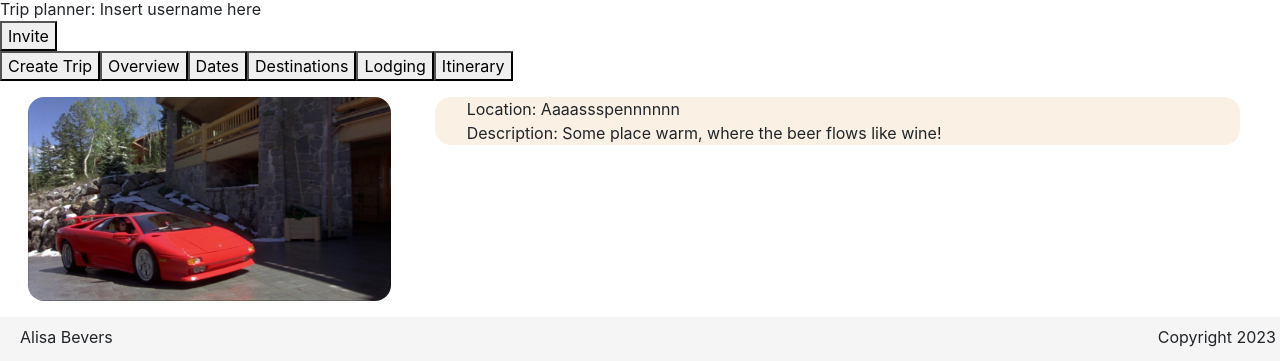
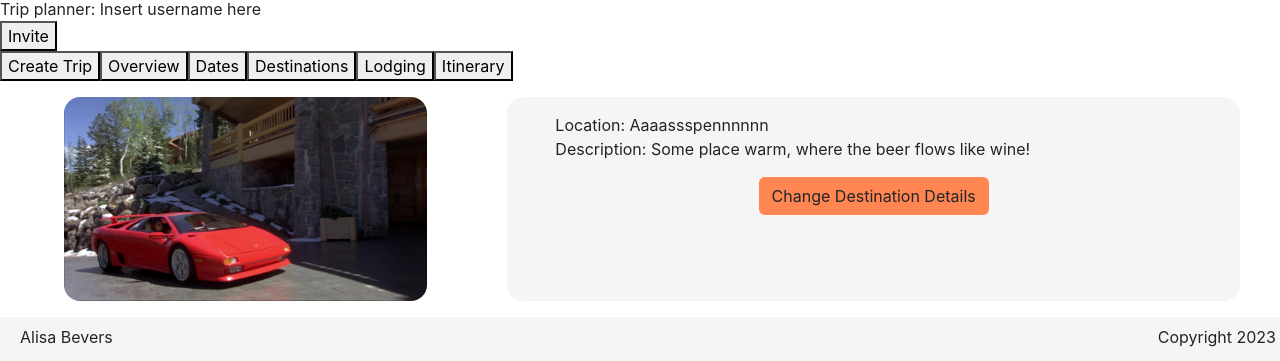
Before and after one commit to Juebele/Travel_App, a React (Create React App) app in the folder client/: page /your-trip in a window 1280 px wide. Both pictures are taken after a click on the button "Destinations". Shown: the part 1065-1426 px from the top of the page. Built offline with nearby package versions, Linux system fonts and the light colour scheme.

Commit message:
done with this feature for now

```diff
--- a/client/src/App.css
+++ b/client/src/App.css
@@ -71,12 +71,17 @@
 }
 
 #destinations-info {
+    margin: 1em;
     padding: 1em;
 }
 
-#destinations-info ul {
-    background-color: var(--color2);
+#destinations-info {
+    background-color: var(--color1);
     border-radius: 1em;
+}
+
+#destinations-info button {
+    background-color: #FF8551;
 }
 
 li {
--- a/client/src/components/LoggedIn/YourTripDetails/Destinations.js
+++ b/client/src/components/LoggedIn/YourTripDetails/Destinations.js
@@ -4,6 +4,8 @@ import { Link } from 'react-router-dom';
 
 import { useMutation } from '@apollo/client';
 import { ADD_TRIP } from '../../../utils/mutations';
+
+//Need to import location and description from the database instead of hardcoding them in
 
 const image = require('../../../Assets/imgs/aspen.jpg')
 
@@ -18,11 +20,14 @@ function Destinations() {
                 <img src={image} style={{ maxWidth: '100%' }}/>
                 </div>
             </div>
-            <div className='container-fluid col-8' id='destinations-info'>
+            <div className='container-fluid col-7' id='destinations-info'>
                 <ul>
                     <li>Location: {location}</li>
                     <li>Description: {description}</li>
                 </ul>
+                <div className='text-center'>
+                <button className='btn btn-auto d-inline-block align-content-center'>Change Destination Details</button>
+                </div>
             </div>
         </div>
     )
```
